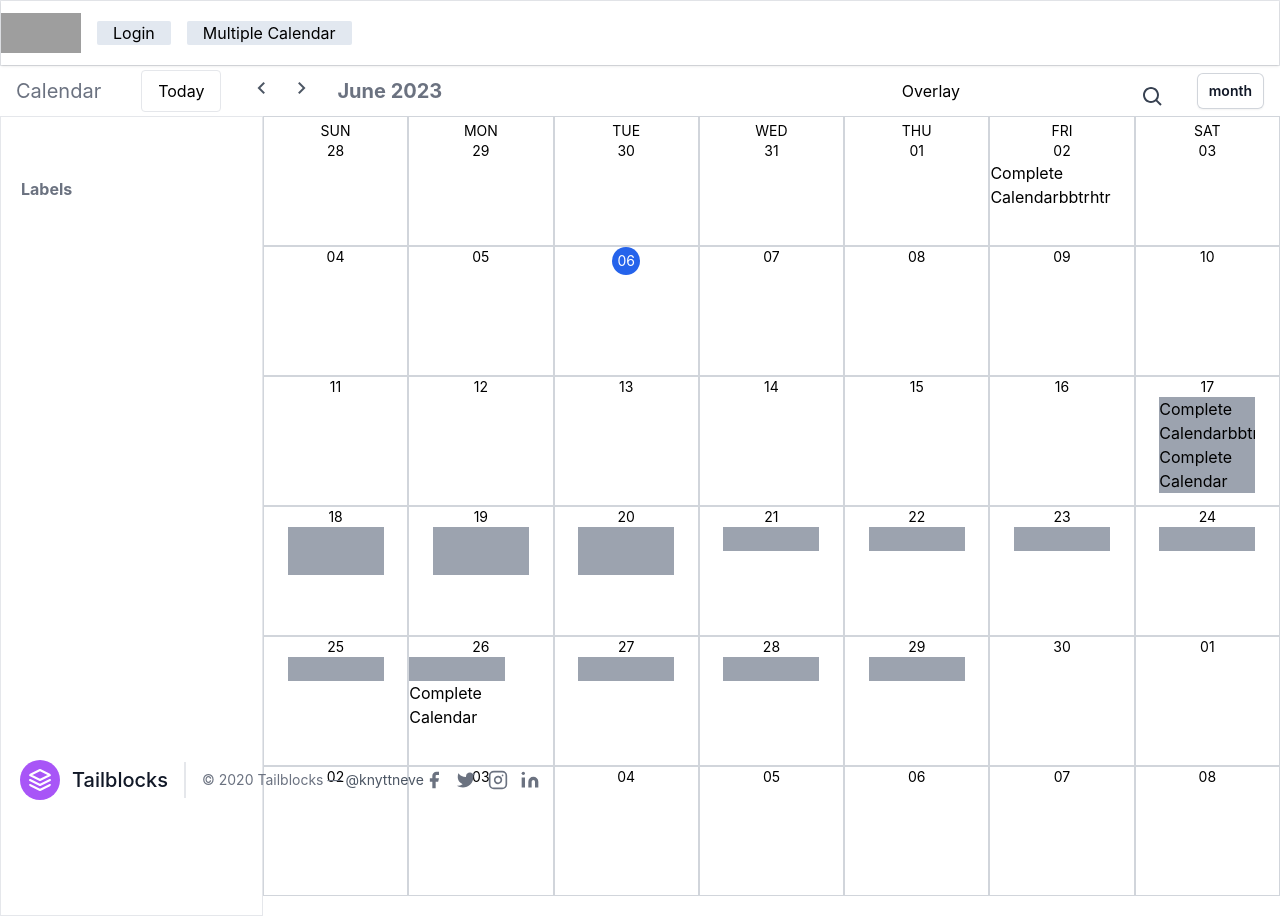
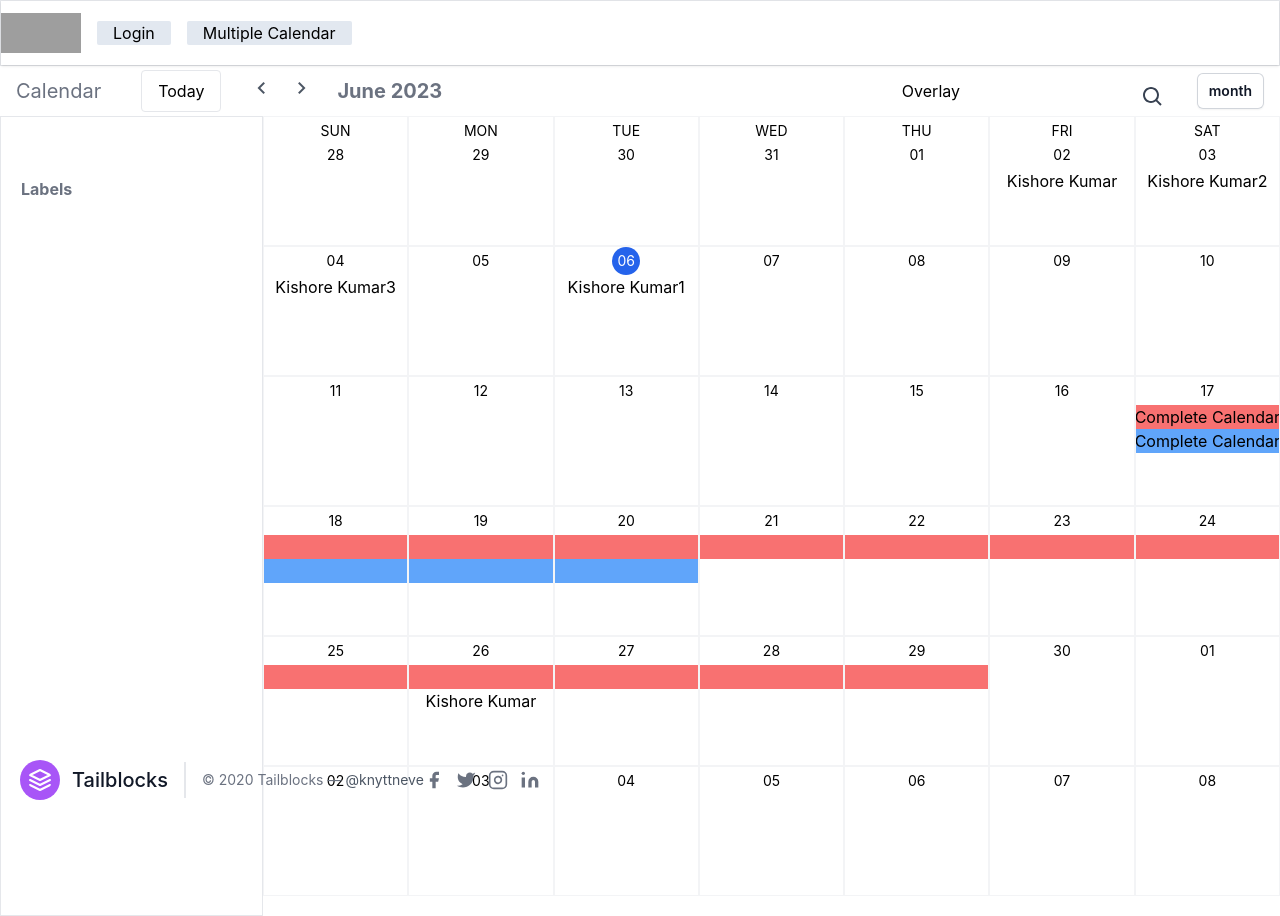
Before and after one commit to kishore1477/custom_react_calendar, a React (Create React App) app: page / in a window 1280 px wide. Built offline with nearby package versions, Linux system fonts and the light colour scheme; grey boxes are pictures that could not be loaded.

Commit message:
solve tailwindcss class rendring error

```diff
--- a/package.json
+++ b/package.json
@@ -6,6 +6,7 @@
     "@headlessui/react": "^1.7.15",
     "@syncfusion/ej2-base": "^21.2.9",
     "@syncfusion/ej2-react-calendars": "^21.2.9",
+    "@tailwindcss/forms": "^0.5.3",
     "@testing-library/jest-dom": "^5.16.5",
     "@testing-library/react": "^13.4.0",
     "@testing-library/user-event": "^13.5.0",
--- /dev/null
+++ b/src/components/Colorpicker.js
@@ -0,0 +1,40 @@
+
+
+const colorList = {
+    indigo:'bg-indigo-400',
+    gray:'bg-gray-400',
+    green:'bg-green-400',
+    blue:'bg-blue-400',
+    red:'bg-red-400',
+    purple:'bg-purple-400',
+}
+const sideBarlabelColorList = {
+    indigo:'text-indigo-400',
+    gray:'text-gray-400',
+    green:'text-green-400',
+    blue:'text-blue-400',
+    red:'text-red-400',
+    purple:'text-purple-400',
+}
+const multipleCalendarBorderList = {
+    indigo:'border-indigo-300',
+    gray:'border-gray-300',
+    green:'border-green-300',
+    blue:'border-blue-300',
+    red:'border-red-300',
+    purple:'border-purple-300',
+}
+const focusRingColorList = {
+    indigo:'focus:ring-indigo-200',
+    gray:'focus:ring-gray-200',
+    green:'focus:ring-green-200',
+    blue:'focus:ring-blue-200',
+    red:'focus:ring-red-200',
+    purple:'focus:ring-purple-200',
+}
+export {
+    colorList,
+    sideBarlabelColorList,
+    focusRingColorList,
+    multipleCalendarBorderList
+}
--- a/src/components/Day.js
+++ b/src/components/Day.js
@@ -4,8 +4,17 @@ import Contex from '../contex/Contex'
 import moment from 'moment';
 
 import { useNavigate } from "react-router-dom";
+import { colorList } from './Colorpicker';
 // import 'dayjs/locale/en'; // Import the desired locale
 const Day = (props) => {
+//   const colorList = {
+//     indigo:'bg-indigo-200',
+//     gray:'bg-gray-200',
+//     green:'bg-green-200',
+//     blue:'bg-blue-200',
+//     red:'bg-red-200',
+//     purple:'bg-purple-200',
+// }
   dayjs().format()
 const navigate = useNavigate()
 
@@ -50,14 +59,15 @@ const getCurrentDayClass = ()=>{
   : "";
 }
 // const loggedUser = localStorage.getItem('user')
-const loggedUser = "Kishore Kumar"
+const loggedUser = ""
+// const loggedUser = "Kishore Kumar"
 // const loggedAdmin = localStorage.getItem('admin')
-// const loggedAdmin = "admin"
-const loggedAdmin = ""
+const loggedAdmin = "admin"
+// const loggedAdmin = ""
 const events = [
   {
     user:"Kishore Kumar",
-    title:"Complete Calendarbbtrhtr",
+    title:"Complete Calendar",
     desc:"This is important task please complete it before given deadline so that we can review your work.",
     assigned_date:"02-06-23",
     location:'Lahore',
@@ -115,8 +125,8 @@ eventInLS.map((evt, i)=>{
 // console.log("Logged user events is :", loggedUserEvents)
 
   return (
-    <div className='border border-gray-300 flex flex-col '>
-      <div className='h-24 w-full md:h-32 flex flex-col    items-center'  onClick={() => {
+    <div className='border  border-gray-100 flex flex-col '>
+      <div className='h-24 z-0 w-full md:h-32 flex flex-col  overflow-hidden  items-center'  onClick={() => {
            setDaySelected(days);
           setShowEventModal(true);
         }}>
@@ -127,7 +137,7 @@ eventInLS.map((evt, i)=>{
           </p>
         )}
        <p
-          className={`text-sm  cursor-pointer hover:rounded-full hover:bg-blue-300 hover:w-7 hover:h-7 flex justify-center items-center   text-center px-2  ${getCurrentDayClass()}`} onClick={(e) =>  handleClickOnDate(e,days)}
+          className={`text-sm  cursor-pointer hover:rounded-full hover:bg-blue-300 w-7 h-7  flex justify-center items-center   text-center px-2  ${getCurrentDayClass()}`} onClick={(e) =>  handleClickOnDate(e,days)}
        >
           {days.format("DD")}
 
@@ -169,11 +179,11 @@ while (dayjs(currentDate).isBefore(fullend) || dayjs(currentDate).isSame(fullend
   if(days.format('DD-MM-YY') ===( currentDate && currentDate.format('DD-MM-YY'))){
     if(days.format('DD-MM-YY') === fullStart.format('DD-MM-YY')){
       return (
-        <div className='bg-gray-400   w-24 overflow-hidden border-gray-50'>{ evt.title}</div>
+        <div onClick={()=>{setShowEventModal(true)}} className={`bg-${evt.color}-400 cursor-pointer flex items-center justify-center border-none w-24 md:w-96  z-10 border-gray-50`}>{ evt.title}</div>
       )
     }else if (days.format('DD-MM-YY') !== fullStart.format('DD-MM-YY')){
       return (
-        <div className='bg-gray-400 w-24 overflow-hidden border-gray-50 '><span className='invisible'>,</span></div>
+        <div onClick={()=>{setShowEventModal(true)}}  className={`bg-${evt.color}-400 cursor-pointer flex items-center justify-center border-none w-24 md:w-96  z-10 border-gray-50 `}><span className='invisible'>,</span></div>
       )
     }
 
@@ -198,7 +208,7 @@ while (dayjs(currentDate).isBefore(fullend) || dayjs(currentDate).isSame(fullend
        return (   <div
             key={idx}
             onClick={() => setSelectedEvent(evt)}
-            className={`bg-${evt.label && evt.label}-200 p-1 mr-3 text-gray-600 text-sm rounded mb-1 truncate cursor-pointer`}
+            className={` ${colorList[evt.label]} p-1 mr-3 text-gray-600 text-sm rounded mb-1 truncate cursor-pointer`}
           >
             {evt.title}
           </div>)
@@ -209,7 +219,7 @@ if(event.assigned_date === days.format("DD-MM-YY")){
 }
          })}</>:<>{eventInLS.map((evt,i)=>{
           if(evt.assigned_date === days.format("DD-MM-YY")){
-            return ( <p onClick={() => setSelectedEvent(evt)}>{evt.user}</p>)
+            return ( <p onClick={() => setSelectedEvent(evt)} className='flex items-center justify-center'>{evt.user}</p>)
            }
          })}</>}
       </div>
--- a/src/multipleCalendar/Days.js
+++ b/src/multipleCalendar/Days.js
@@ -1,13 +1,14 @@
 import React , {useContext, useState,useEffect} from 'react'
 import dayjs from 'dayjs'
 import Contex from '../contex/Contex'
+import { multipleCalendarBorderList } from '../components/Colorpicker'
 const Days = (props) => {
   const contex = useContext(Contex)
   const  {setShowEventModal, monthIndex,setDaySelected, selectedUserEvent ,savedEvents,setSelectedEvent,filteredEvents} = contex
   const [dayEvents, setDayEvents] = useState([]);
     const  { days, weekId, dayId, item} = props
 
-    console.log("Item color i s:", item.color)
+    // console.log("Item color i s:", item.color)
 //  console.log("selectedUserEvent is :", selectedUserEvent)
     useEffect(() => {
 // console.log("Filtered events is :", filteredEvents)
@@ -31,7 +32,7 @@ const getCurrentDayClass = ()=>{
 // console.log("Logged user events is :", loggedUserEvents)
 
   return (
-    <div className={`border border-${item.color}-300 flex flex-col `}>
+    <div className={`border ${multipleCalendarBorderList[item.color]} flex flex-col `}>
       <div className='h-24 md:h-32 flex flex-col  items-center'  onClick={() => {
            setDaySelected(days);
           setShowEventModal(true);
--- a/src/multipleCalendar/Overlay.js
+++ b/src/multipleCalendar/Overlay.js
@@ -3,6 +3,7 @@ import Contex from '../contex/Contex'
 import { getMonth } from '../main';
 import dayjs from 'dayjs';
 import { Link } from 'react-router-dom';
+import { colorList } from '../components/Colorpicker';
 const Overlay = () => {
 //    const {selectedUserEventArray} =  useContext(Contex)
    const [currenMonth, setCurrentMonth] = useState(getMonth());
@@ -35,7 +36,7 @@ const Overlay = () => {
         {selectedUserEventArray.length ===  0  && <span className='flex items-center justify-center'>Please select users calendars from <Link  to = '/main' className='text-red-500 ml-2'>here</Link></span>}
         <div className='flex'>
       {selectedUserEventArray && selectedUserEventArray.map((evt,i)=>{
-        return   <div  className={`bg-${evt.color}-500 mx-4 rounded px-2`}>
+        return   <div  className={`${colorList[evt.color]} mx-4 rounded px-2`}>
         {/* <button className=''  */}
 
                     {/* > */}
@@ -96,7 +97,7 @@ const Overlay = () => {
             >
                 {selectedUserEventArray && selectedUserEventArray.map((item,i)=>{
                   if(item.assigned_date === days.format("DD-MM-YY")){
-                    return ( <p className={`bg-${item.color}-500`}>{item.title}</p>)
+                    return ( <p className={`${colorList[item.color]}`}>{item.title}</p>)
                   }
                 })}
 
--- a/src/multipleCalendar/ShowMultipleCalendar.js
+++ b/src/multipleCalendar/ShowMultipleCalendar.js
@@ -5,6 +5,7 @@ import { getMonth } from '../main';
 import Days from './Days';
 import MyCalendar from './MyCalendar';
 import ReactCalendar from './ReactCalendar';
+import { colorList, sideBarlabelColorList } from '../components/Colorpicker';
 
 const ShowMultipleCalendar = () => {
   const [currenMonth, setCurrentMonth] = useState(getMonth());
@@ -21,19 +22,19 @@ const ShowMultipleCalendar = () => {
 <div className=''>Admin Calendar</div>
 {selectedUserEventArray.map((item,i)=>{
 return  <div>
-<span className='flex justify-center items-center' >{item.user}</span>
   <div className='flex justify-end items-end'>
-  <button className='' onClick={() => {
+<span className={`mr-12 ${sideBarlabelColorList[item.color]}`} >{item.user}</span>
+
+              <span className={`material-icons-outlined cursor-pointer ${colorList[item.color]}`} onClick={() => {
                   dispatch({
                     type: "delete",
                     payload: item,
                   });
 
                 }}>
-              <span className={`material-icons-outlined text-${item.color}-400`}>
                 close
               </span>
-            </button>
+
   </div>
 
    <div  className=" m-4  mt-0    grid grid-cols-7 grid-rows-5">
--- a/src/multipleCalendar/SideBar.js
+++ b/src/multipleCalendar/SideBar.js
@@ -3,10 +3,17 @@ import { useContext } from 'react'
 import Contex from '../contex/Contex'
 
 const SideBar = () => {
-  const  {savedEvent, setSelectedUserEvent, selectedUserEvent,  dispatch} =   useContext(Contex)
+  const  {savedEvent, setSelectedUserEvent, selectedUserEvent,  dispatch,selectedUserEventArray} =   useContext(Contex)
   const eventInLS = JSON.parse(localStorage.getItem('events'))
 const handleClick =(evt)=>{
+ const userList =  selectedUserEventArray.map((evet)=>evet.user)
+ const existingUser  = userList.includes(evt.user)
+ if(!existingUser){
   dispatch({ type: "push", payload: evt });
+ }
+ console.log("Existing USer is:", existingUser)
+ console.log("Userlist is :", userList)
+
 }
   return (
     <div>
--- a/tailwind.config.js
+++ b/tailwind.config.js
@@ -8,5 +8,5 @@ module.exports = {
   //   //  "event":'#fee2e2'
   //   }
   // },
-  plugins: [],
+  plugins: [require("@tailwindcss/forms")],
 }
```
Also changed, not shown: src/components/Labels.js (+6 -2 lines), 2 other files (tests, documents, lock files or other folders).
